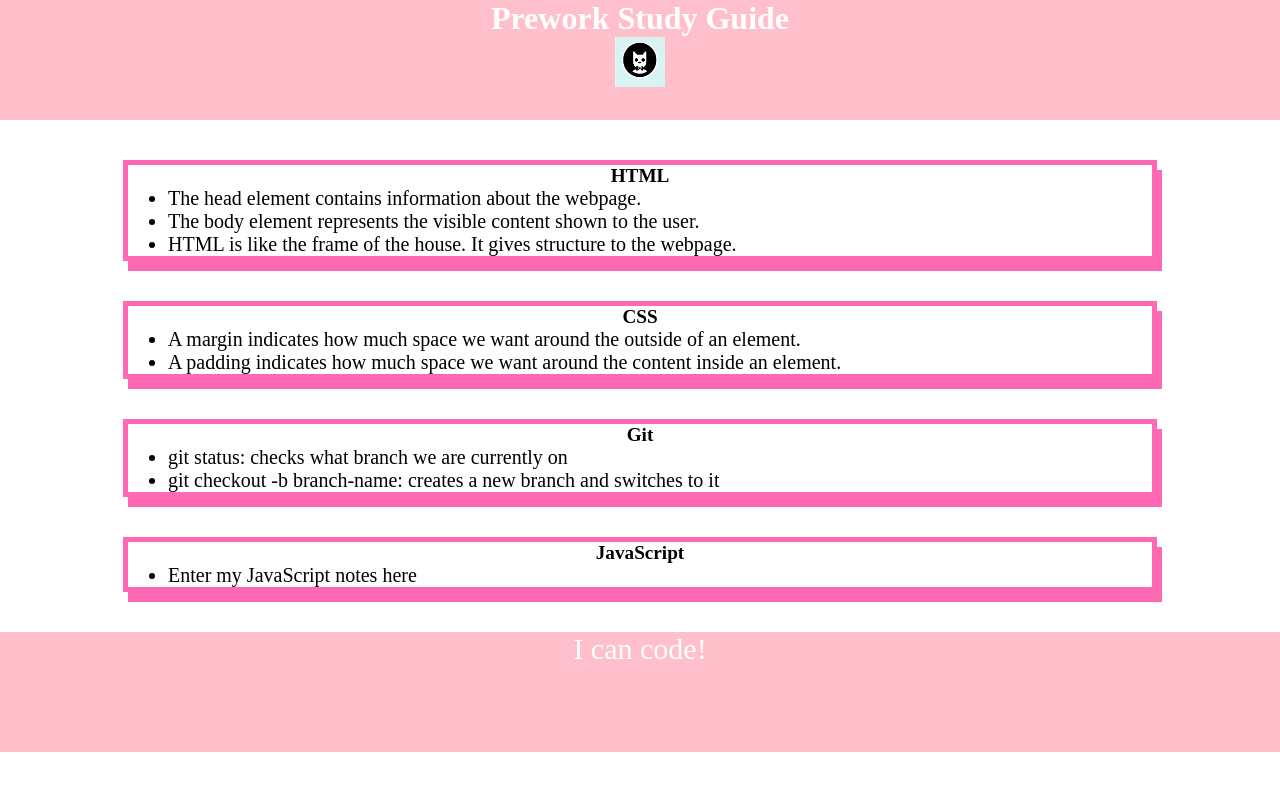
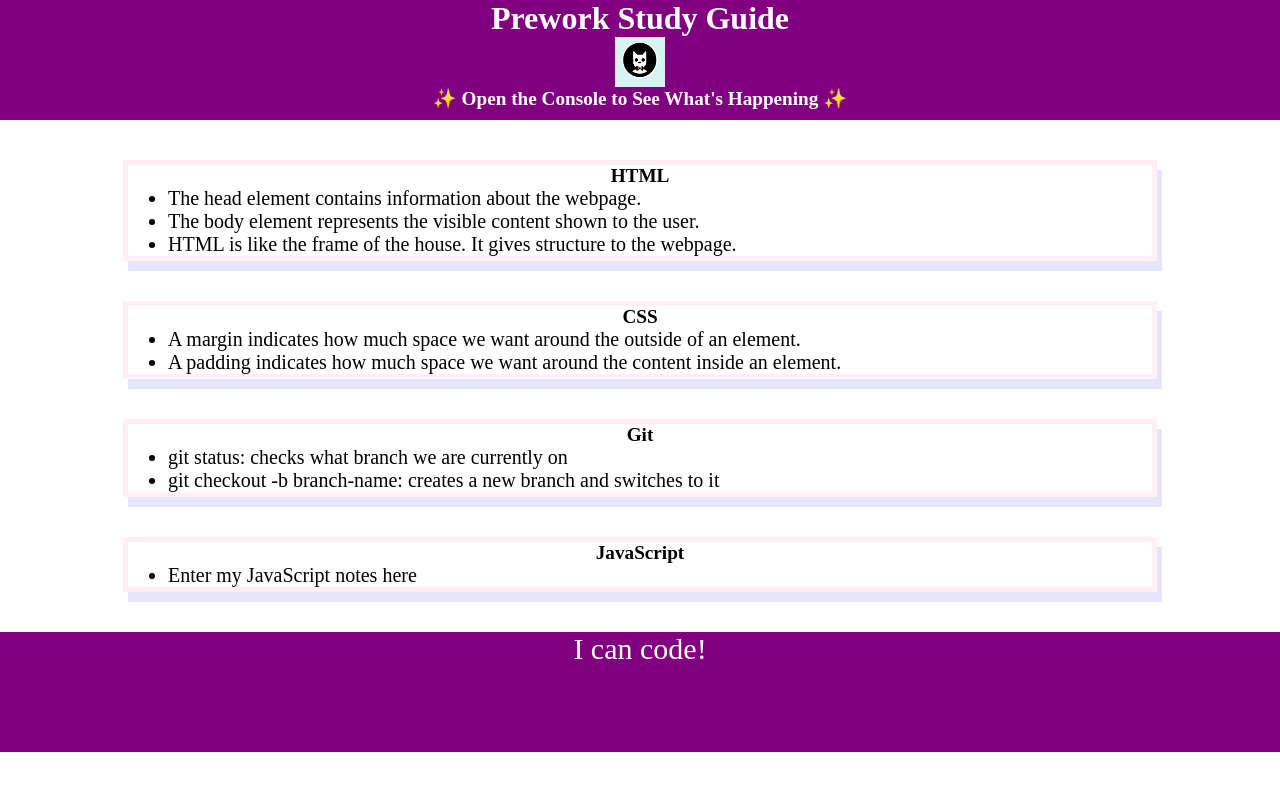
Before and after one commit to ForkLiftFanatic/prework-study-guide, a plain HTML site: page prework-study-guide/index.html in a window 1280 px wide. Drawn offline with Linux system fonts and the light colour scheme.

Commit message:
Added JavaScript to application and updated HTML

```diff
--- /dev/null
+++ b/prework-study-guide/assets/script.js
@@ -0,0 +1,19 @@
+var topics = ['HTML', 'CSS', 'Git', 'JavaScript'];
+
+for(var x = 0; x < topics.length; x++) {
+    console.log(topics[x]);
+}
+
+/*
+if (topic === 'HTML') {
+    console.log("Let's study HTML!");
+} else if (topic === 'CSS') {
+    console.log("Let's study CSS!");
+} else if (topic === 'Git') {
+    console.log("Let's study Git!");
+} else if (topic === 'JavaScript') {
+    console.log("Let's study JavaScript!");
+} else {
+    console.log('Please try again!');
+}
+*/
--- a/prework-study-guide/assets/style.css
+++ b/prework-study-guide/assets/style.css
@@ -7,7 +7,7 @@ header,
 footer {
     width: 100%;
     height: 120px;
-    background-color: pink;
+    background-color: purple;
     color: white;
 }
 
@@ -47,6 +47,6 @@ p {
 .card {
     width: 80%;
     margin: 40px auto;
-    border: 5px solid hotpink;
-    box-shadow: 5px 10px hotpink;
+    border: 5px solid lavenderblush;
+    box-shadow: 5px 10px lavender;
 }
--- a/prework-study-guide/index.html
+++ b/prework-study-guide/index.html
@@ -11,6 +11,7 @@
     <header id="top">
       <h1>Prework Study Guide</h1>
       <img src="./assets/bowtie-cat.png" alt="Profile image of cat wearing a bow tie." />
+      <h2>✨ Open the Console to See What's Happening ✨</h2>
     </header>
     <main>
       <section class="card" id="html-section">
@@ -46,5 +47,6 @@
     <footer>
       <p>I can code!</p>
     </footer>
+    <script src="./assets/script.js"></script>
   </body>
 </html>
```
